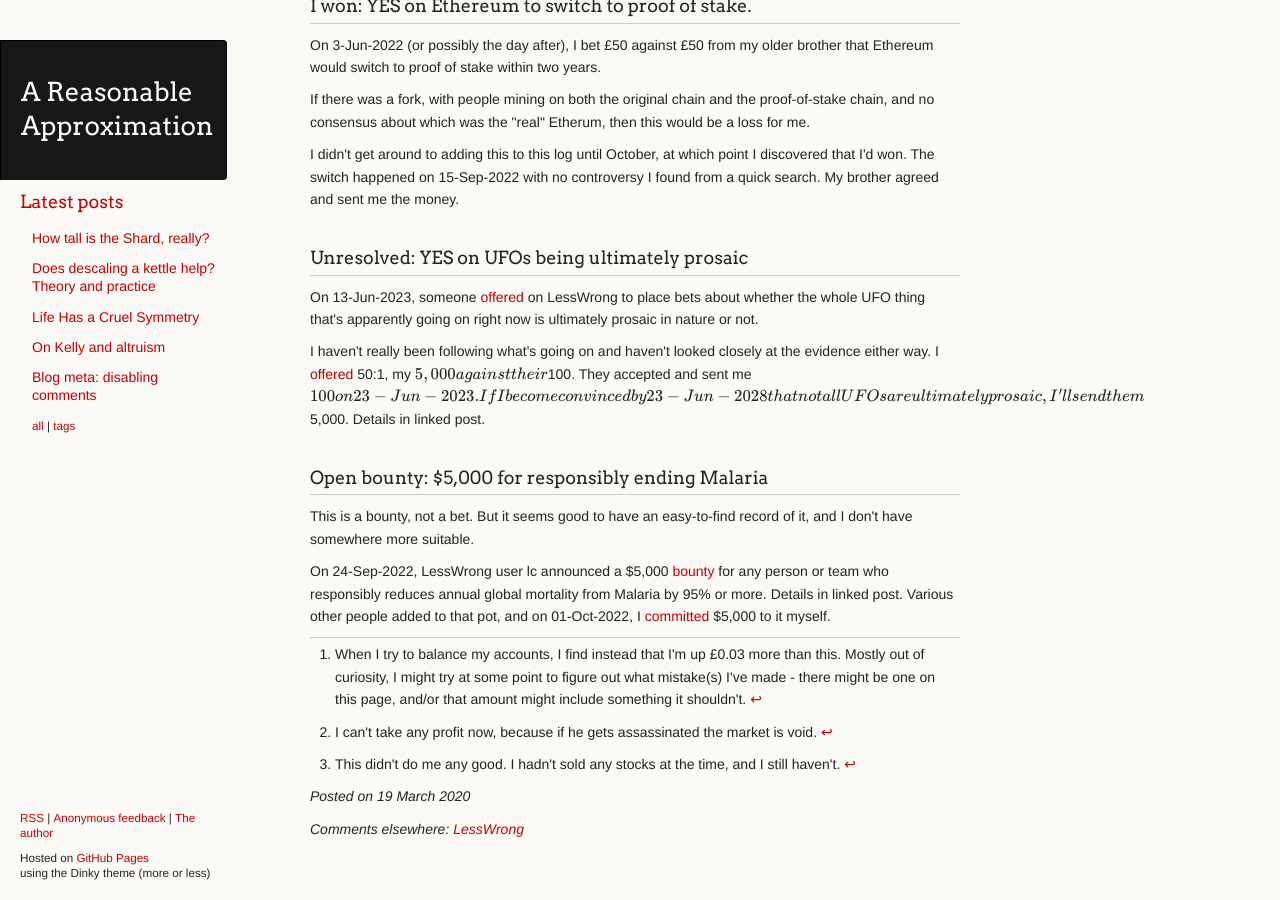
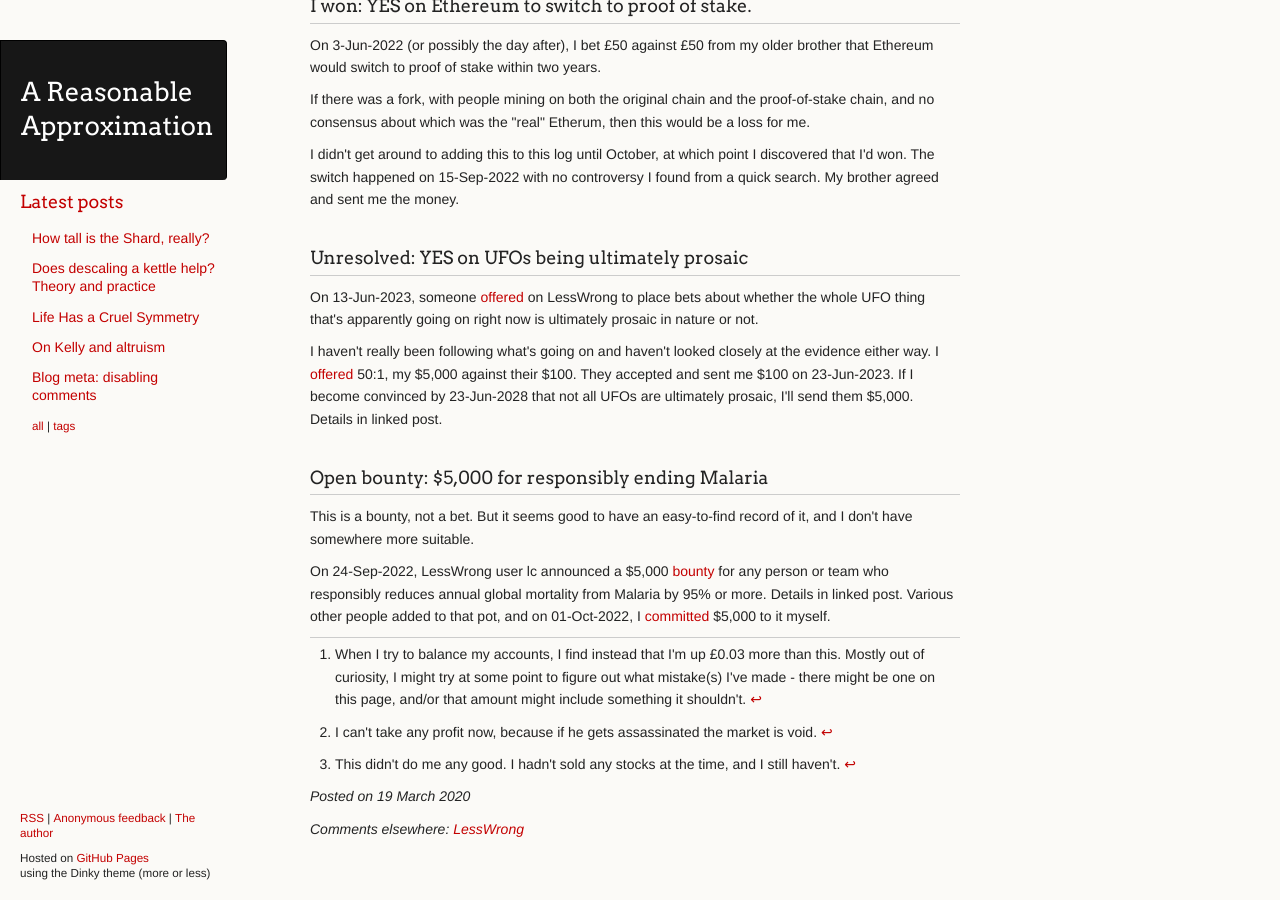
Before and after one commit to ChickenProp/chickenprop.github.com, a Jekyll site: the page built from _posts/2020-03-19-bet-log.md, in a window 1280 px wide and 900 px high, scrolled down 3469 px. Built offline with Jekyll 4.4.1, drawn with Linux system fonts in a browser that asks for light colours; nearby versions of some CDN libraries; formulas are drawn with MathJax 3.

Commit message:
fix math

```diff
--- a/_posts/2020-03-19-bet-log.md
+++ b/_posts/2020-03-19-bet-log.md
@@ -118,7 +118,7 @@ I didn't get around to adding this to this log until October, at which point I d
 
 On 13-Jun-2023, someone [offered](https://www.lesswrong.com/posts/t5W87hQF5gKyTofQB/ufo-betting-put-up-or-shut-up) on LessWrong to place bets about whether the whole UFO thing that's apparently going on right now is ultimately prosaic in nature or not.
 
-I haven't really been following what's going on and haven't looked closely at the evidence either way. I [offered](https://www.lesswrong.com/posts/t5W87hQF5gKyTofQB/ufo-betting-put-up-or-shut-up?commentId=KTLYDYKJxqt24jxMr) 50:1, my \$5,000 against their \$100. They accepted and sent me \$100 on 23-Jun-2023. If I become convinced by 23-Jun-2028 that not all UFOs are ultimately prosaic, I'll send them \$5,000. Details in linked post.
+I haven't really been following what's going on and haven't looked closely at the evidence either way. I [offered](https://www.lesswrong.com/posts/t5W87hQF5gKyTofQB/ufo-betting-put-up-or-shut-up?commentId=KTLYDYKJxqt24jxMr) 50:1, my \\$5,000 against their \\$100. They accepted and sent me \\$100 on 23-Jun-2023. If I become convinced by 23-Jun-2028 that not all UFOs are ultimately prosaic, I'll send them \\$5,000. Details in linked post.
 
 ### Open bounty: $5,000 for responsibly ending Malaria
 
```
